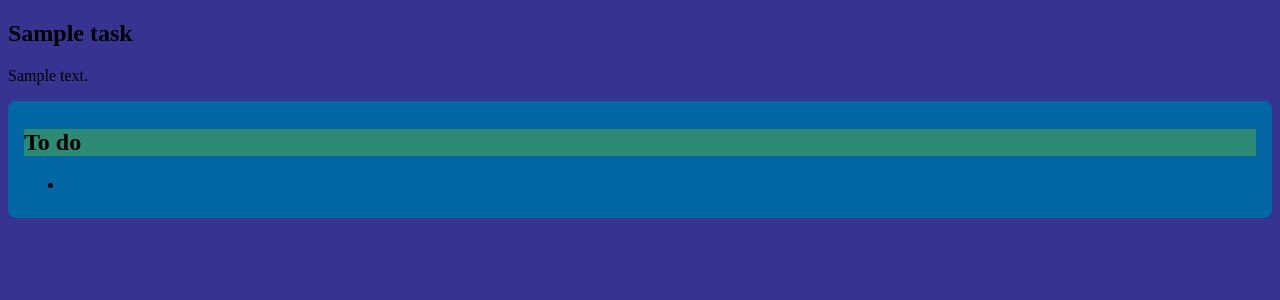
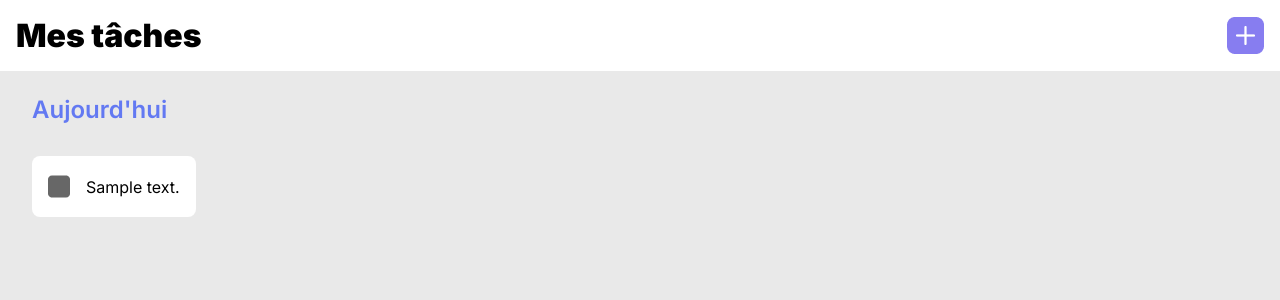
Before and after one commit to Saibotyk/TaskWizard, a PHP site: page / in a window 1280 px wide. Shown: the top 300 px of the page. Run offline with PHP 8.4, Linux system fonts and the light colour scheme; tables that the repository leaves empty hold one stand-in row (values such as "Sample post").

Commit message:
us 1 done, waiting for validation

```diff
--- a/css/style.css
+++ b/css/style.css
@@ -1,26 +1,62 @@
 :root{
-    --primary-color:#0367A6;
+    --primary-color:#101010;
+    --secondary-color: #E9E9E9;
+    --contrast-color: #6379F2;
+    --white: #ffffff;
 
 }
 
+*{
+    box-sizing: border-box;
+    margin: 0;
+    padding: 0;
+    list-style: none;
+}
 
 body {
-    background-color: #373491;
+    background-color: var(--secondary-color);
+    font-family: Inter, sans-serif;
 }
 
-.container{
-    background-color: var(--primary-color);
-    border-radius: .5rem;
-    padding: .5rem 1rem;
+
+.header{
+    background-color: var(--white);
+    padding: 1rem;
+    display: flex;
+    justify-content: space-between;
+    align-items: center;
+
 }
 
-.container__title{
-    font-style: Arial;
-    background-color: #2D8A75;
+.header > h2{
+    font-size: 2rem;
+
 }
 
-.container__list{}
+.container-subtitle{
+    color: var(--contrast-color);
+    font-weight: 600;
+    padding-top: 1.5rem;
+    padding-bottom: 1rem;
+    margin-left: 2rem;
+    font-size: 1.5rem;
+}
 
-.container__item{
-    background-color: #2D8A75;
+.list{
+    padding-top: 1rem;
+    display: flex;
+    flex-direction: column;
+    align-items: flex-start;
+    gap: 1rem;
 }
+
+.list-item{
+    background-color: var(--white);
+    padding: 1.2rem 1rem;
+    margin: 0 2rem;
+    border-radius: .5rem;
+    display: inline-flex;
+    align-items: center;
+    gap: 1rem;
+
+}
--- a/includes/_functions.php
+++ b/includes/_functions.php
@@ -1,13 +1,25 @@
 <?php
 
-function getList( array $array): string
-        {
-            $html = "";
-            foreach ($array as $task) {
-                $html .= "<h2>" . $task['title'] . "</h2>";
-                $html .= "<p>" . $task['description'] . "</p>";
-            }
-            return $html;
-        }
+// function getList( array $array): string
+//         {
+//             $html = "";
+//             foreach ($array as $task) {
+//                 $html .= "<h2>" . $task['title'] . "</h2>";
+//                 $html .= "<p>" . $task['description'] . "</p>";
+//             }
+//             return $html;
+//         }
 
-        ?>
+function getList(array $array) :string  {
+                    $html = '<ul class="list">';
+                    foreach ($array as $task) {
+                        if ($task['is_completed'] == 0){
+                            $img = 'img/checkbox.png" alt="checkbox"';
+                        }
+                        else{$img= 'img/checkbox_completed.png" alt="checkbox completed"';}
+                        $html .= '<li class="list-item"><img src="'.$img.'">';
+                        $html .= $task['description']."</li>";
+                    }
+                    $html .= '</ul>';
+                    return $html;
+                }
--- /dev/null
+++ b/includes/_head.php
@@ -0,0 +1,12 @@
+<!DOCTYPE html>
+<html lang="fr">
+
+<head>
+    <meta charset="UTF-8">
+    <meta name="viewport" content="width=device-width, initial-scale=1.0">
+    <link rel="preconnect" href="https://fonts.googleapis.com">
+    <link rel="preconnect" href="https://fonts.gstatic.com" crossorigin>
+    <link href="https://fonts.googleapis.com/css2?family=Inter:wght@400;500;600;900&display=swap" rel="stylesheet">
+    <link rel="stylesheet" href="css/style.css">
+    <title>TaskWizard</title>
+</head>
--- a/index.php
+++ b/index.php
@@ -1,30 +1,25 @@
-<!DOCTYPE html>
-<html lang="en">
-
-<head>
-    <meta charset="UTF-8">
-    <meta name="viewport" content="width=device-width, initial-scale=1.0">
-    <link rel="stylesheet" href="css/style.css">
-    <title>TaskWizard</title>
-</head>
+<?php require 'includes/_head.php';
+require 'includes/_database.php';
+require 'includes/_functions.php';
+$query = $dbCo->prepare('SELECT * FROM task');
+$query->execute();
+$tasks = $query->fetchAll();
+?>
 
 <body>
+    <header class="header">
+        <h2>Mes tâches</h2>
+        <img src="img/plus-violet.png" alt="plus dans une case violette">
+    </header>
     <main>
-        <?php
-        require 'includes/_database.php';
-        require 'includes/_functions.php';
-        $query = $dbCo->prepare('SELECT * FROM task');
-        $query->execute();
-        $tasks = $query->fetchAll();
-        echo getList($tasks);
-        ?>
         <section>
-          <article class="container">
-            <h2 class="container__title">To do</h2>
-            <ul class="container__list">
-                <li class="container-list-itm"></li>
-            </ul>
-          </article>
+            <article class="container">
+                <h3 class="container-subtitle">Aujourd'hui</h3>
+                <?=getList($tasks)?>
+                <!-- <ul> -->
+                <!-- <li class="list-item"><img src="img/checkbox.png" alt="checkbox">This is a task</li> -->
+                <!-- </ul> -->
+            </article>
         </section>
     </main>
     <script src="js/script.js"></script>
```
Also changed, not shown: img/checkbox.png (added), img/checkbox_completed.png (added), img/plus-violet.png (added).
